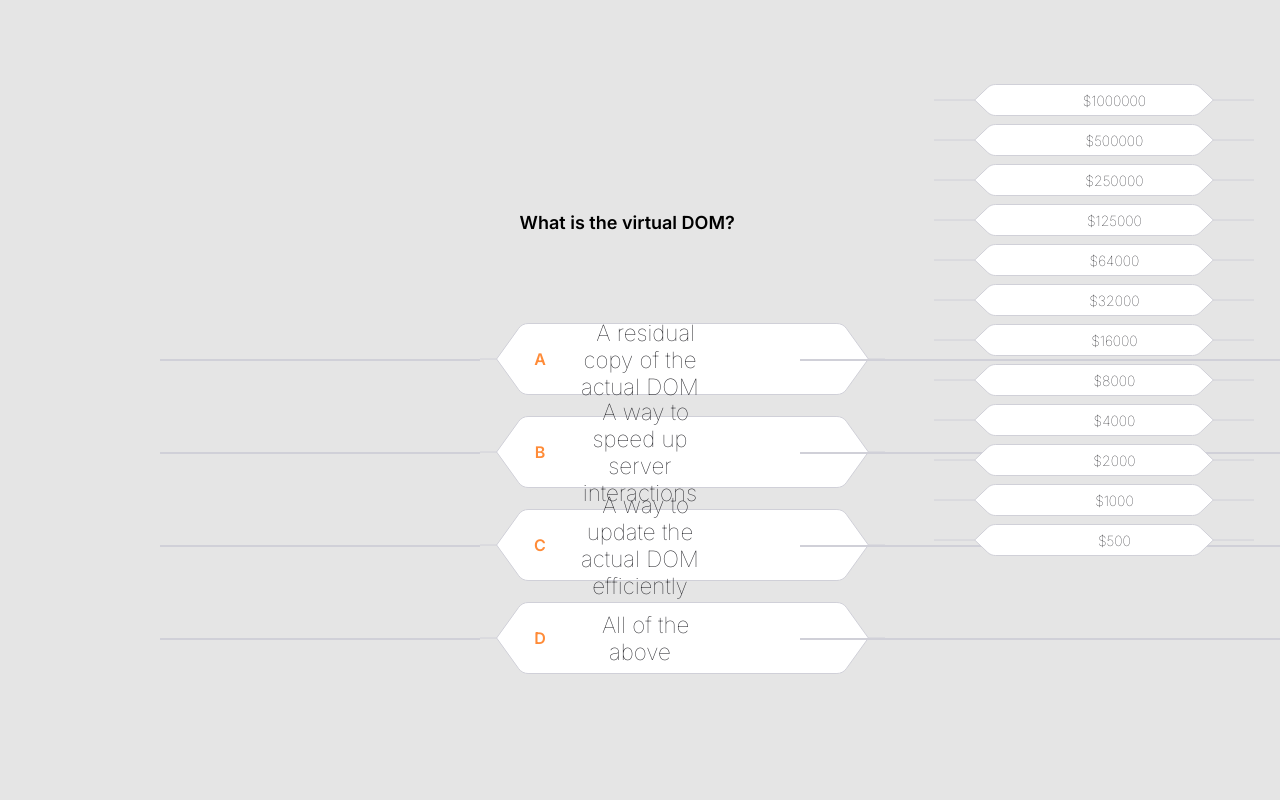
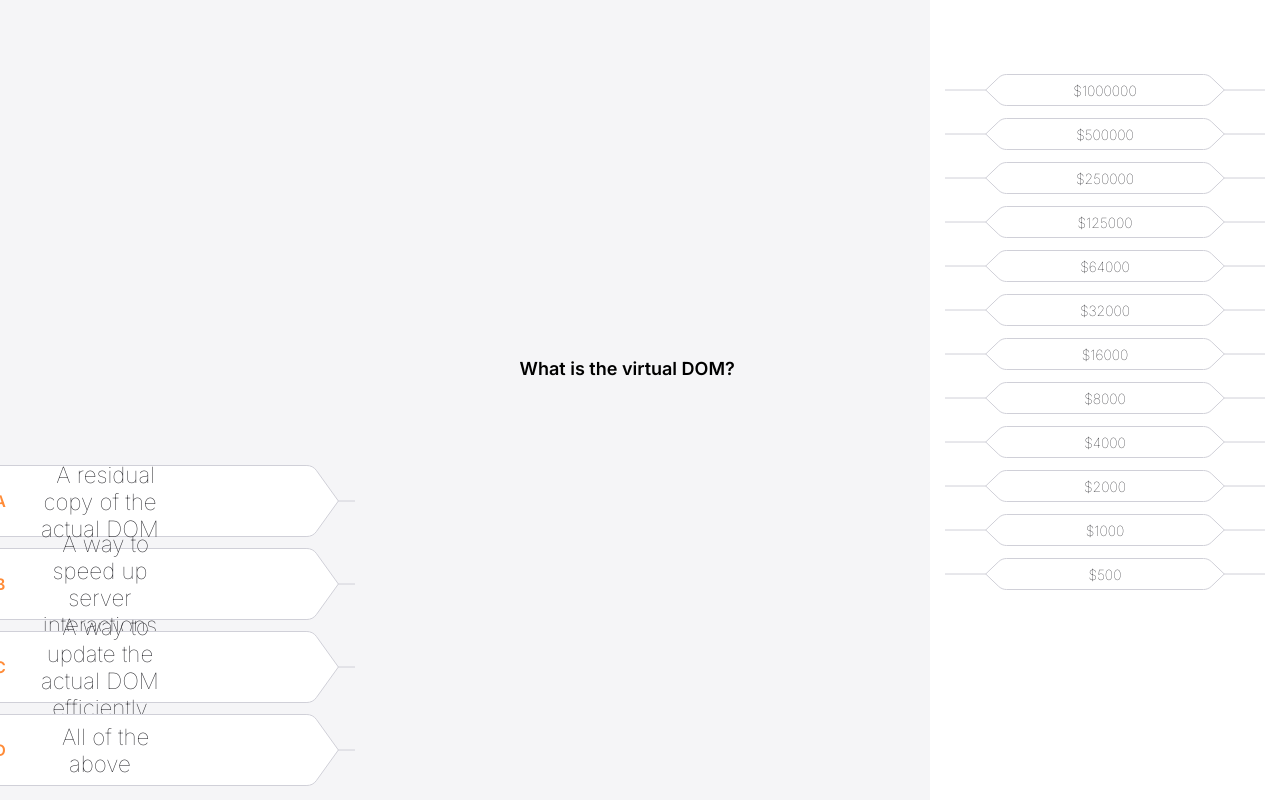
Before and after one commit to slaffsla/millionaire-game, a React (Vite) app: page / in a window 1280 px wide. Both pictures are taken after a click on the button "Start". Built offline with nearby package versions, Linux system fonts and the light colour scheme.

Commit message:
Almost final touches for css

```diff
--- a/src/components/GameScreen.tsx
+++ b/src/components/GameScreen.tsx
@@ -4,8 +4,8 @@ import { BasePrize, QuestionsData } from '../assets/ReactQuestions';
 import { GameScreenProps } from "../types";
 import InactiveImage from '../images/Inactive.svg'
 import CorrectImage from '../images/Correct.svg'
-import Prise_Inactive_Desktop from '../images/Prise_Inactive_Desktop.svg'
-import Prise_Active_Desktop from '../images/Prise_Active_Desktop.svg'
+/* import Prise_Inactive_Desktop from '../images/Prise_Inactive_Desktop.svg'
+import Prise_Active_Desktop from '../images/Prise_Active_Desktop.svg' */
 import WrongImage from '../images/Wrong.svg'
 import HoverImage from '../images/Hover.svg'
 import MenuOpen from '../images/Menu.svg'
--- a/src/components/ProgressBar.tsx
+++ b/src/components/ProgressBar.tsx
@@ -2,7 +2,10 @@ import React from "react";
 import styled from "styled-components";
 import prizeInactive from '../images/Prise_Inactive.svg'
 import prizeActive from '../images/Prise_Active.svg'
+import prizeInactive_Desktop from '../images/Prise_Inactive_Desktop.svg'
+import prizeActive_Desktop from '../images/Prise_Active_Desktop.svg'
 import { BasePrize, QuestionsData } from '../assets/ReactQuestions'
+import { useMediaQuery } from '@material-ui/core';
 
 interface ProgressBarProps {
   totalPrize: number;
@@ -10,37 +13,51 @@ interface ProgressBarProps {
 
 const ProgressBarWrapper = styled.div`
   position: absolute;
-  top: 10%;
-  width: 100%;
+  width:100%;
+  top: 0%;
+  height: 100%;
   @media (min-width: 768px) {
-    right: 2%;
-    width: 25%;
+    right: 0px;
+    width: min(32%, 350px);
+    background-color: var(--White-100)
   }
 `;
 
 const ProgressBarContainer = styled.div`
+  top: 10%;
   display: flex;
   flex-direction: column-reverse;
   justify-content: flex-end;
-  margin-bottom: 3rem;
+  margin-top: 20%;
   @media (max-width: 767px) {
     align-items: center;
   }
 `;
 
-const ProgressBarItem = styled.div<{ isActive: boolean; isPast: boolean }>`
+const ProgressBarItem = styled.div<{ isActive: boolean; isPast: boolean; isDesktop: boolean }>`
   display: flex;
   align-items: center;
   justify-content: center;
-  height: 40px;
+  margin-bottom: 4px;
   color: ${(props) => (props.isActive ? "#FF8B37" : props.isPast ? "#D0D0D8" : "#1C1C21")};
-  background-image: url(${(props) => (props.isActive ? prizeActive : prizeInactive)});
+  background-image: url(${(props) =>
+    props.isDesktop ? (props.isActive ? prizeActive_Desktop : prizeInactive_Desktop) : (props.isActive ? prizeActive : prizeInactive)});
   background-repeat: no-repeat;
   background-position: center;
-  background-size: contain;
-  padding-left: 40px;
+  background-size: ${(props) => (props.isDesktop ? "auto" : "contain")}
+  padding-left: 20px;
   font-size: 14px;
+  background-position: center;
+  width: 100%;
+  height: 40px;
+  margin-bottom: 4px;
+  max-width: 100%;
+  filter: ${(props) =>
+    props.isActive ? "drop-shadow(0px 4px 4px rgba(0, 0, 0, 0.25))" :  "none" };
 `;
+
+/* margin-bottom: ${(props) =>
+  props.isDesktop ? ("0px") : (props.isActive ? "180px" : "0px")}; */
 
 const populateArrayWithPrizes = (initialPrize:number, totalItems:number) => {
   let ItemsArray = [initialPrize];
@@ -53,6 +70,7 @@ const populateArrayWithPrizes = (initialPrize:number, totalItems:number) => {
 
 const ProgressBar: React.FC<ProgressBarProps> = ({ totalPrize }) => {
   const items = populateArrayWithPrizes(BasePrize, QuestionsData.length)
+  const isDesktop = useMediaQuery('(min-width:768px)');
 
   return (
     <ProgressBarWrapper>
@@ -62,6 +80,8 @@ const ProgressBar: React.FC<ProgressBarProps> = ({ totalPrize }) => {
             key={index}
             isActive={item===totalPrize}
             isPast={item < totalPrize}
+            isDesktop={isDesktop}
+            className="progress-bar-item"
           >
             <p>${item}</p>
           </ProgressBarItem>
--- a/src/styles/App.css
+++ b/src/styles/App.css
@@ -105,16 +105,18 @@ h1 span {
 }
 
 .game {
-  height: 100%;
+  height: 100vh;
   max-width: 100vw;
   display: flex;
   flex-direction: column;
   justify-content: center;
   align-items: space-between;
-  height: 100vh;
-  background-color: var(--Background);
+  background-color: var(--Black-5);
   overflow: hidden;
-  height: 100vh;
+}
+
+::-webkit-scrollbar {
+  display: none;
 }
 
 .game__question {
@@ -131,7 +133,6 @@ h1 span {
 .game__answers {
   display: flex;
   flex-direction: column;
-  display: flex;
   align-items: center;
   justify-content: center;
   width: 100%;
@@ -146,8 +147,7 @@ h1 span {
   cursor: pointer;
   font-weight: 400;
   text-align: left;
-  cursor: pointer;
-  margin: 18px;
+  margin: 12px;
   display: flex;
   align-items: center;
   position: relative;
@@ -169,26 +169,6 @@ h1 span {
   color: var(--Black-100);
 }
 
-.game__answer::before,
-.game__answer::after {
-  content: '';
-  position: absolute;
-  top: 50%;
-  height: 1px;
-  border-top: 1px solid var(--Black-40);
-  transform: translateY(0px);
-}
-
-.game__answer::before {
-  left: -100%;
-  width: 100%;
-}
-
-.game__answer::after {
-  right: -200%;
-  width: 200%;
-}
-
 .game__answer--text {
   position: absolute;
   top: 50%;
@@ -199,7 +179,7 @@ h1 span {
   text-align: center;
 }
 
-.game__answer::active {
+.game__answer::active, .game__answer::focus {
   filter: drop-shadow(0px 4px 4px rgba(0, 0, 0, 0.25));
   top: 1px;
 }
@@ -273,11 +253,41 @@ h1 span {
     height: 113px;
   } */
 
+ /*  .game__answers {
+    display: grid;
+    grid-auto-flow: row;
+    grid-gap: 20px;
+    grid-template-rows: 100px 100px;
+    grid-template-columns: 422px 422px;
+    padding: 10px;
+  }
+  .game__answer {
+    padding: 20px;
+  } */
+
+  .game__answers {
+    display: flex;
+    flex-direction: row;
+    flex-wrap: wrap;
+    height: 80px;
+    width: 200px;
+    align-content: flex-start;
+  }
+  .game__answer {
+    flex: 0 0 300px;
+    width: 200px;
+    padding: 2px;
+    margin-bottom: 10px;
+  }
+ /*
+  .progress-bar {
+    background-color: var(--White-100)
+  }
   .game__answer::before,
   .game__answer::after {
     top: 49.4%;
     border-top: 2px solid var(--Black-40);
-  }
+  } */
 }
 
 
@@ -299,3 +309,33 @@ h1 span {
     font-size: 56px;
   }
 }
+
+/* || ONLY FOR MOBILE SCREENS*/
+
+@media only screen and (max-width: 768px) {
+
+  .game__answer::before,
+  .game__answer::after,
+  .progress-bar-item::before,
+  .progress-bar-item::after {
+    content: '';
+    position: absolute;
+    top: 49.6%;
+    height: 1px;
+    border-top: 1px solid var(--Black-40);
+    transform: translateY(0px);
+  }
+
+  .game__answer::before,
+  .progress-bar-item::before {
+    left: -100%;
+    width: 100%;
+  }
+
+  .game__answer::after,
+  .progress-bar-item::after {
+    right: -226%;
+    width: 200%;
+  }
+
+}
```
Also changed, not shown: src/images/Prise_Active.svg, src/images/Prise_Inactive.svg.
